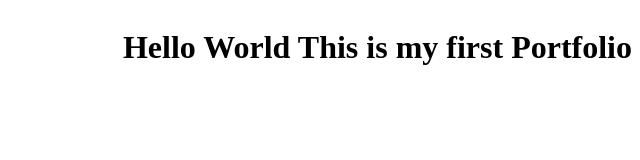
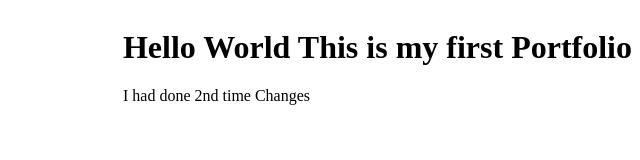
Before and after one commit to Amitchauhangithub/Portfolio, a plain HTML site: page index.html in a window 1280 px wide. Shown: the whole page, without its empty margins (640-1280 px from the left). Drawn offline with Linux system fonts and the light colour scheme.

Commit message:
second commit

```diff
--- a/index.html
+++ b/index.html
@@ -5,6 +5,7 @@
     <title>Portfolio</title>
   </head>
   <body>
-  <marquee direction="left" behavior="alternate" scrollamount="10">  <p><h1>Hello World This is my first Portfolio</h1></p>
+  <marquee direction="left" behavior="alternate" scrollamount="10" >  <p><h1>Hello World This is my first Portfolio</h1></p>
+<p>I had done 2nd time Changes</p>
   </body>
 </html>
```
